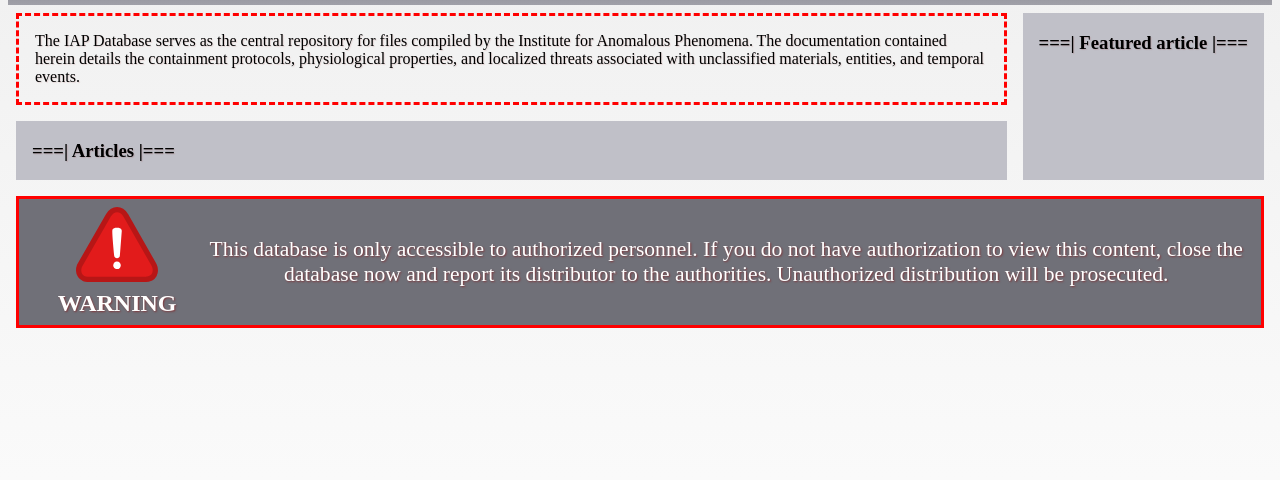
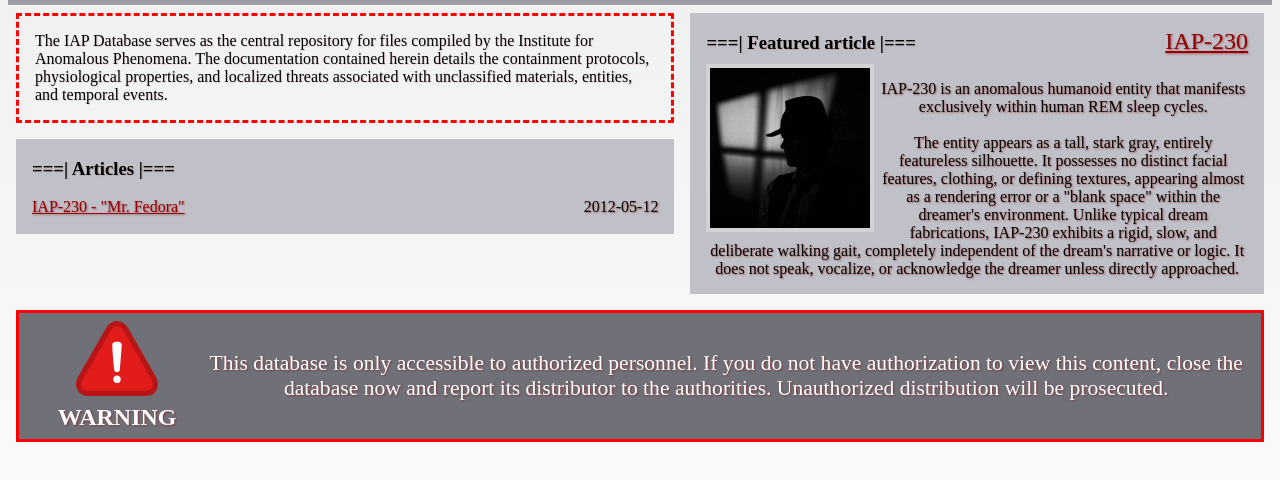
Before and after one commit to Lucidity06/webbutveckling1, a plain HTML site: page index.html in a window 1280 px wide. Shown: the part 56-536 px from the top of the page. Drawn offline with Linux system fonts and the light colour scheme.

Commit message:
update the main page somewhat

```diff
--- a/index.html
+++ b/index.html
@@ -32,10 +32,25 @@
             </div>
             <div class="articlesmini">
               <h3>===| Articles |===</h3>
+              <div class="articlemini"><a href="">IAP-230 - "Mr. Fedora"</a><p>2012-05-12</p></div><br>
             </div>
           </div>
           <div class="articlefeatured">
-            <h3>===| Featured article |===</h3>
+            <div class="featuredbar">
+              <h3>===| Featured article |===</h3>
+              <a href="">IAP-230</a>
+            </div>
+            <img src="assets/mrfedora.webp"></img>
+            <p>
+              IAP-230 is an anomalous humanoid entity that manifests
+              exclusively within human REM sleep cycles.<br><br>
+              The entity appears as a tall, stark gray, entirely featureless silhouette. It
+              possesses no distinct facial features, clothing, or defining textures,
+              appearing almost as a rendering error or a "blank space" within the dreamer's environment.
+              Unlike typical dream fabrications, IAP-230 exhibits a rigid, slow, and deliberate walking gait,
+              completely independent of the dream's narrative or logic. It does not speak, vocalize, or
+              acknowledge the dreamer unless directly approached.
+            </p>
           </div>
         </div>
 
--- a/style.css
+++ b/style.css
@@ -7,6 +7,9 @@ html {
     height: 100%
 }
 
+a {
+    color: #900000;
+}
 p, a, span, h2, .articlesmini, .articlefeatured {
     text-shadow: 1px 1px 2px #90000080;
 }
@@ -62,15 +65,49 @@ h1, h3, h4, .info {
     margin: 0.5rem;
 }
 
+.articlemini {
+    display: flex;
+    flex-direction: row;
+    align-items: baseline;
+    margin: -1rem 0 -1rem 0;
+}
+
+.articlemini p {
+    margin-left: auto;
+}
+
 .articlefeatured {
     display: block;
     background-color: #c0c0c8;
     padding: 0 1rem 0 1rem;
     margin: 0.5rem;
+    text-align: center;
+    width: 125%;
+}
+
+.featuredbar {
+    display: flex;
+    flex-direction: row;
+    align-items: baseline;
+    margin: 0 0 -0.5rem 0;
+}
+
+.featuredbar a {
+    margin-left: auto;
+    font-size: 1.5rem;
+}
+
+.articlefeatured img {
+    width: auto;
+    height: 10rem;
+    border: 4px solid lightgrey;
+    float: left;
+    margin-right: 0.25rem;
 }
 
 .articlemini h3, .articlefeatured h3 {
     text-wrap-mode: nowrap;
+    text-align: left;
 }
 
 .navigation {
```
Also changed, not shown: assets/mrfedora.webp (added).
